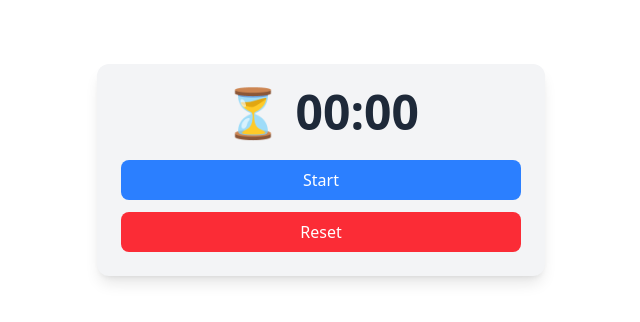
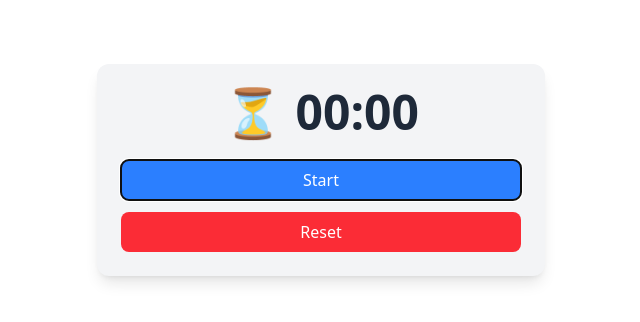
Before and after one commit to ryanaxondev/simple-timer, a React (Vite) app: page / in a window 1280 px wide. Shown: the top 322 px of the page, without its empty margins (319-959 px from the left). Built offline with nearby package versions, Linux system fonts and the light colour scheme.

Commit message:
feat(controls): add auto-focus behavior to Start button using ref and effect

```diff
--- a/src/components/TimerControls.tsx
+++ b/src/components/TimerControls.tsx
@@ -1,3 +1,5 @@
+import { useRef, useEffect } from "react";
+
 interface TimerControlsProps {
   isRunning: boolean;
   onToggle: () => void;
@@ -9,9 +11,19 @@ const TimerControls: React.FC<TimerControlsProps> = ({
   onToggle,
   onReset,
 }) => {
+  const startButtonRef = useRef<HTMLButtonElement | null>(null);
+
+  // Auto-focus Start button on mount
+  useEffect(() => {
+    if (startButtonRef.current) {
+      startButtonRef.current.focus();
+    }
+  }, []);
+
   return (
     <div className="flex flex-col gap-3 mt-6">
       <button
+        ref={startButtonRef}
         onClick={onToggle}
         className="bg-blue-500 text-white py-2 rounded-lg hover:bg-blue-600"
       >
```
